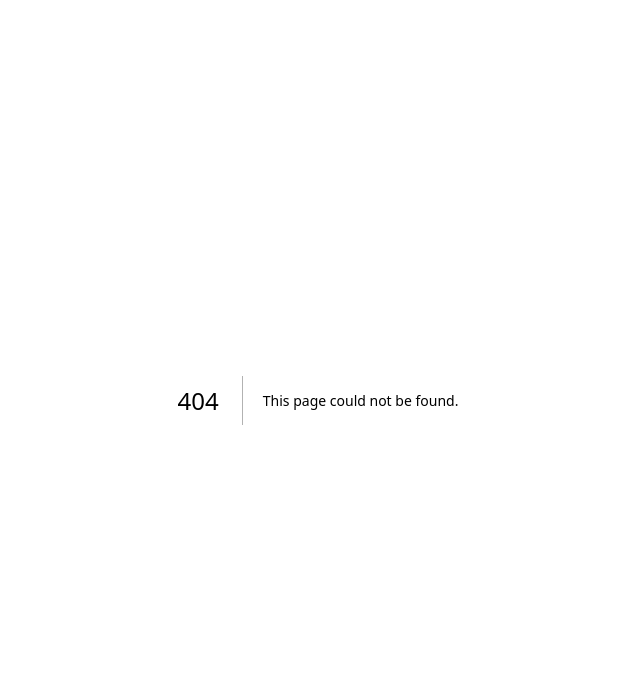
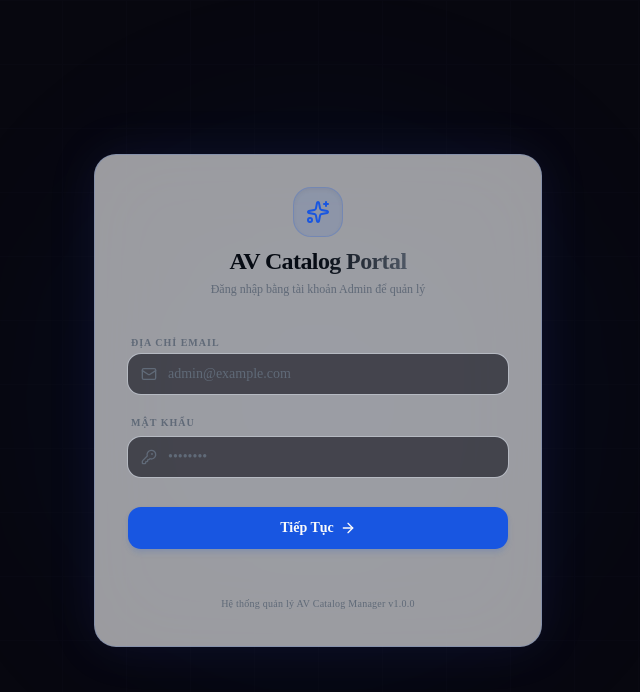
Before and after one commit to trangioi0412/AV_Catalog, a Next.js app: page /login in a window 1280 px wide. Before the commit this address had no page. Shown: the top 692 px of the page, without its empty margins (322-962 px from the left). Built offline with nearby package versions, Linux system fonts and the light colour scheme.

Commit message:
page login

```diff
--- /dev/null
+++ b/src/app/actions/auth.ts
@@ -0,0 +1,41 @@
+"use server";
+
+import { cookies } from "next/headers";
+import { redirect } from "next/navigation";
+
+const DEFAULT_EMAIL = "trangioi479@gmail.com";
+const DEFAULT_PASSWORD = "motdieunua123";
+
+/**
+ * Handles administrator login. Sets httpOnly cookie on successful validation.
+ */
+export async function loginAction(prevState: any, formData: FormData) {
+  const email = formData.get("email") as string;
+  const password = formData.get("password") as string;
+
+  const targetEmail = process.env.ADMIN_EMAIL || DEFAULT_EMAIL;
+  const targetPassword = process.env.ADMIN_PASSWORD || DEFAULT_PASSWORD;
+
+  if (email === targetEmail && password === targetPassword) {
+    const cookieStore = await cookies();
+    cookieStore.set("admin_session", "true", {
+      path: "/",
+      httpOnly: true,
+      secure: process.env.NODE_ENV === "production",
+      maxAge: 60 * 60 * 24 * 7, // 7 days
+      sameSite: "lax",
+    });
+    return { success: true };
+  }
+
+  return { success: false, error: "Email hoặc mật khẩu không chính xác." };
+}
+
+/**
+ * Logs out the administrator by clearing the session cookie and redirecting to /login.
+ */
+export async function logoutAction() {
+  const cookieStore = await cookies();
+  cookieStore.delete("admin_session");
+  redirect("/login");
+}
--- /dev/null
+++ b/src/app/login/page.tsx
@@ -0,0 +1,121 @@
+"use client";
+
+import React, { useActionState, useEffect } from "react";
+import { loginAction } from "@/app/actions/auth";
+import { Mail, KeyRound, ArrowRight, Loader2, Sparkles, AlertCircle } from "lucide-react";
+import { Button } from "@/components/ui/button";
+
+export default function LoginPage() {
+  const [state, formAction, isPending] = useActionState(loginAction, null);
+
+  // Trigger page transition on success
+  useEffect(() => {
+    if (state?.success) {
+      window.location.href = "/admin/dashboard";
+    }
+  }, [state]);
+
+  return (
+    <div className="relative flex items-center justify-center min-h-screen bg-[#07070f] text-foreground overflow-hidden">
+
+      {/* Background Decorative Glow */}
+      <div className="absolute w-[500px] h-[500px] rounded-full bg-primary/10 blur-[120px] pointer-events-none -translate-x-1/2 -translate-y-1/2 left-1/2 top-1/2 animate-pulse" />
+      <div className="absolute inset-0 bg-[linear-gradient(to_right,#0f0f1c_1px,transparent_1px),linear-gradient(to_bottom,#0f0f1c_1px,transparent_1px)] bg-[size:4rem_4rem] opacity-35 pointer-events-none" />
+
+      {/* Login Card */}
+      <div className="relative w-full max-w-md p-8 bg-card/60 border border-primary/15 rounded-3xl backdrop-blur-2xl shadow-[0_0_50px_rgba(99,102,241,0.1)] space-y-8 z-10 animate-in fade-in-0 zoom-in-95 duration-300">
+
+        {/* Logo / Title */}
+        <div className="flex flex-col items-center text-center space-y-2">
+          <div className="p-3 bg-primary/10 rounded-2xl border border-primary/20 shadow-inner">
+            <Sparkles className="w-6 h-6 text-primary" />
+          </div>
+          <div>
+            <h2 className="text-2xl font-extrabold tracking-tight bg-gradient-to-r from-foreground via-foreground to-muted-foreground bg-clip-text text-transparent">
+              AV Catalog Portal
+            </h2>
+            <p className="text-xs text-muted-foreground mt-1">
+              Đăng nhập bằng tài khoản Admin để quản lý
+            </p>
+          </div>
+        </div>
+
+        {/* Login Form */}
+        <form action={formAction} className="space-y-5">
+          {/* Error Message banner */}
+          {state?.error && (
+            <div className="flex items-start gap-2.5 p-3.5 rounded-xl bg-destructive/10 border border-destructive/25 text-xs text-destructive animate-in fade-in-0 duration-200">
+              <AlertCircle className="w-4 h-4 shrink-0 mt-0.5" />
+              <span>{state.error}</span>
+            </div>
+          )}
+
+          {/* Email input field */}
+          <div className="space-y-1.5">
+            <label className="text-[10px] font-bold uppercase tracking-widest text-muted-foreground pl-1">
+              Địa chỉ Email
+            </label>
+            <div className="relative group/field">
+              <Mail className="absolute left-3.5 top-1/2 -translate-y-1/2 w-4 h-4 text-muted-foreground group-focus-within/field:text-primary transition-colors duration-200" />
+              <input
+                name="email"
+                type="email"
+                required
+                placeholder="admin@example.com"
+                disabled={isPending || state?.success}
+                className="w-full pl-10 pr-4 py-2.5 bg-[#0a0a14]/60 border border-border/80 rounded-xl text-sm focus:outline-none focus:ring-2 focus:ring-primary/20 focus:border-primary transition-all duration-200 placeholder:text-muted-foreground disabled:opacity-50"
+              />
+            </div>
+          </div>
+
+          {/* Password input field */}
+          <div className="space-y-1.5">
+            <div className="flex justify-between items-center px-1">
+              <label className="text-[10px] font-bold uppercase tracking-widest text-muted-foreground">
+                Mật khẩu
+              </label>
+            </div>
+            <div className="relative group/field">
+              <KeyRound className="absolute left-3.5 top-1/2 -translate-y-1/2 w-4 h-4 text-muted-foreground group-focus-within/field:text-primary transition-colors duration-200" />
+              <input
+                name="password"
+                type="password"
+                required
+                placeholder="••••••••"
+                disabled={isPending || state?.success}
+                className="w-full pl-10 pr-4 py-2.5 bg-[#0a0a14]/60 border border-border/80 rounded-xl text-sm focus:outline-none focus:ring-2 focus:ring-primary/20 focus:border-primary transition-all duration-200 placeholder:text-muted-foreground disabled:opacity-50"
+              />
+            </div>
+          </div>
+
+          {/* Submit button */}
+          <Button
+            type="submit"
+            disabled={isPending || state?.success}
+            className="w-full h-11 text-sm font-semibold rounded-xl bg-primary hover:bg-primary/95 text-primary-foreground transition-all duration-200 shadow-md shadow-primary/10 active:scale-[0.99] gap-1.5 mt-2 disabled:opacity-50 cursor-pointer"
+          >
+            {isPending || state?.success ? (
+              <>
+                <Loader2 className="w-4 h-4 animate-spin" />
+                Đang đăng nhập...
+              </>
+            ) : (
+              <>
+                Tiếp Tục
+                <ArrowRight className="w-4 h-4" />
+              </>
+            )}
+          </Button>
+        </form>
+
+        {/* Footer info */}
+        <div className="text-center pt-2">
+          <span className="text-[10px] text-muted-foreground tracking-wide">
+            Hệ thống quản lý AV Catalog Manager v1.0.0
+          </span>
+        </div>
+
+      </div>
+    </div>
+  );
+}
--- a/src/components/layout/DashboardLayout.tsx
+++ b/src/components/layout/DashboardLayout.tsx
@@ -24,6 +24,7 @@ import { cn } from "@/lib/utils";
 import { toast } from "sonner";
 import { BrandMappingUpload } from "@/components/data/BrandMappingUpload";
 import { useNavLoading } from "@/components/layout/NavigationLoadingProvider";
+import { logoutAction } from "@/app/actions/auth";
 import {
   AlertDialog,
   AlertDialogAction,
@@ -375,9 +376,9 @@ export function DashboardLayout({ children }: { children: React.ReactNode }) {
           <AlertDialogFooter>
             <AlertDialogCancel>Cancel</AlertDialogCancel>
             <AlertDialogAction
-              onClick={() => {
+              onClick={async () => {
                 setShowSignOutDialog(false);
-                toast.success("Signed out successfully");
+                await logoutAction();
               }}
             >
               Sign Out
--- /dev/null
+++ b/src/middleware.ts
@@ -0,0 +1,32 @@
+import { NextResponse } from "next/server";
+import type { NextRequest } from "next/server";
+
+export function middleware(request: NextRequest) {
+  const { pathname } = request.nextUrl;
+  const session = request.cookies.get("admin_session");
+
+  // Define protection rules
+  const isProtectedPath = pathname === "/" || pathname.startsWith("/admin");
+  const isLoginPage = pathname === "/login";
+
+  if (isProtectedPath && !session) {
+    const loginUrl = new URL("/login", request.url);
+    return NextResponse.redirect(loginUrl);
+  }
+
+  if (isLoginPage && session) {
+    const dashboardUrl = new URL("/admin/dashboard", request.url);
+    return NextResponse.redirect(dashboardUrl);
+  }
+
+  return NextResponse.next();
+}
+
+export const config = {
+  matcher: [
+    /*
+     * Match all request paths except static files (with file extensions), _next internal assets, or API routes.
+     */
+    "/((?!api|_next/static|_next/image|favicon.ico|.*\\..*).*)",
+  ],
+};
```
